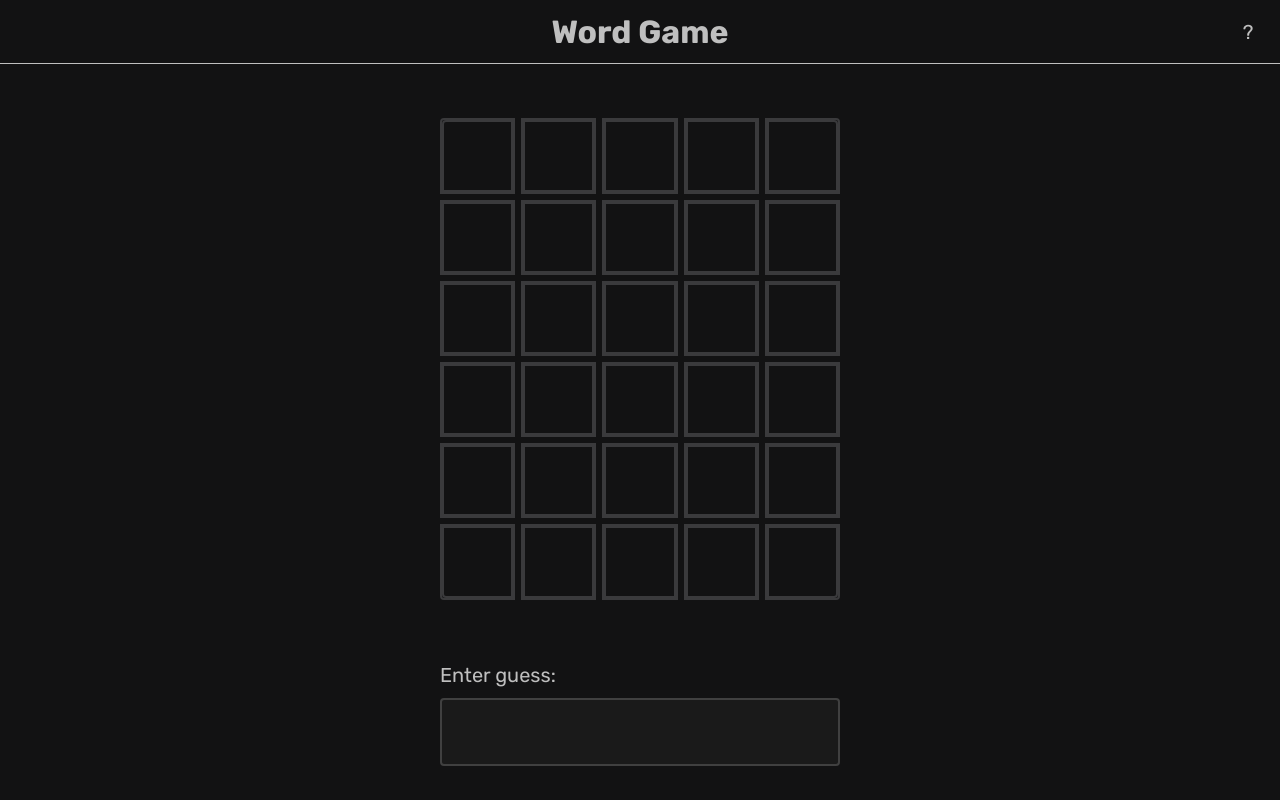
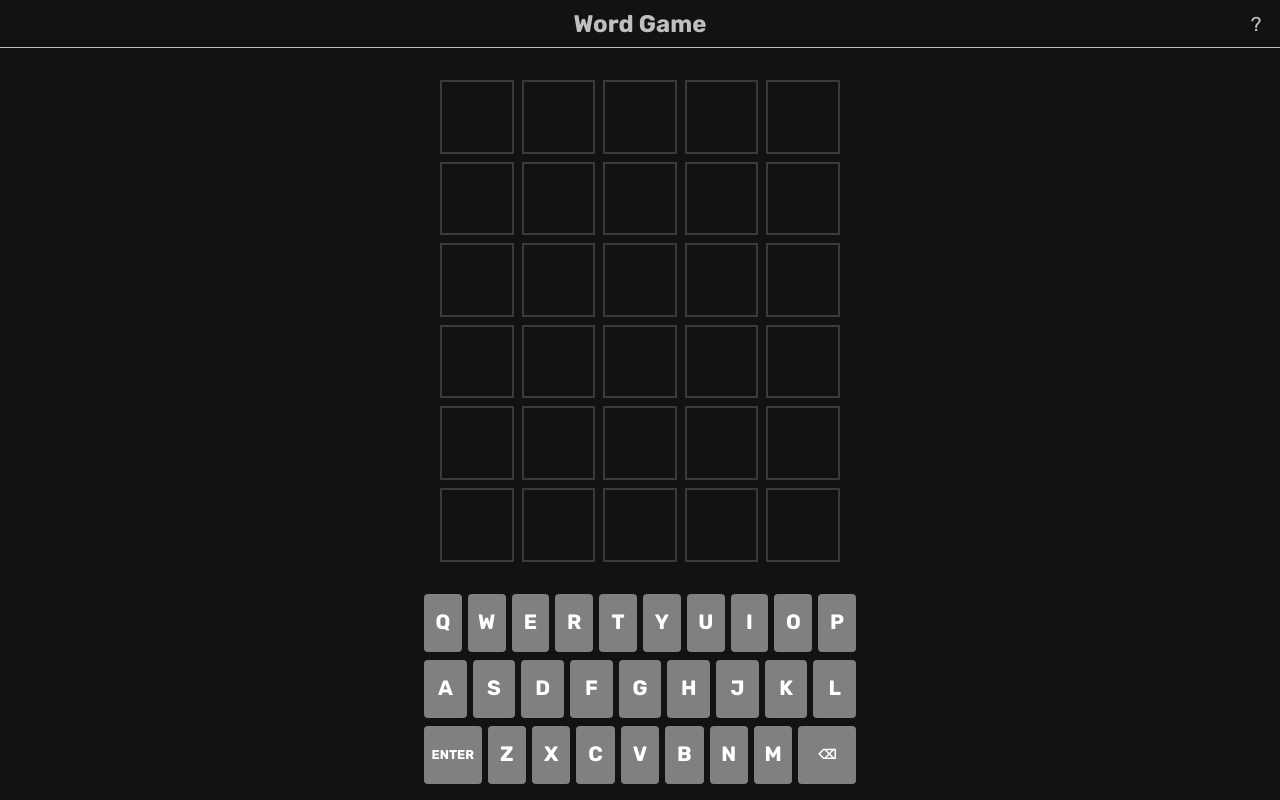
Before and after one commit to Udbhav227/wordle-clone, a React (Vite) app: page / in a window 1280 px wide. Built offline with nearby package versions, Linux system fonts and the light colour scheme.

Commit message:
add keyboard

```diff
--- a/src/components/Game/Game.jsx
+++ b/src/components/Game/Game.jsx
@@ -1,46 +1,121 @@
-import React from "react";
+import React from 'react';
 
-import { sample } from "../../utils";
-import { WORDS } from "../../data";
+import { sample } from '../../utils';
+import { WORDS } from '../../data';
+import { NUM_OF_GUESSES_ALLOWED } from '../../constants';
+import { checkGuess } from '../../game-helpers';
 
-import { NUM_OF_GUESSES_ALLOWED } from "../../constants";
-
-import GuessInput from "./GuessInput";
-import GuessResults from "./GuessResults";
-import GameOverBanner from "../GameOverBanner";
+import GuessResults from './GuessResults';
+import Keyboard from '../Keyboard';
+import GameOverBanner from '../GameOverBanner';
 
 const answer = sample(WORDS);
 console.info({ answer });
 
 function Game() {
-  const [gameStatus, setGameStatus] = React.useState("running");
+  const [gameStatus, setGameStatus] = React.useState('running');
   const [guesses, setGuesses] = React.useState([]);
+  const [tentativeGuess, setTentativeGuess] = React.useState('');
+  const [keyboardCheckedGuesses, setKeyboardCheckedGuesses] = React.useState(
+    []
+  );
 
-  function handleSubmitGuess(tentativeGuess) {
+  function handleSubmitGuess() {
+    if (tentativeGuess.length !== 5) {
+      window.alert('Not enough letters!');
+      return;
+    }
+
+    // TODO: Validate against word list
+
     const nextGuesses = [...guesses, tentativeGuess];
     setGuesses(nextGuesses);
+    setTentativeGuess('');
 
-    if (tentativeGuess === answer) {
-      setGameStatus("won");
+    const flipAnimationDuration = 5 * 300;
+
+    setTimeout(() => {
+      const newKeyboardStatuses = nextGuesses.map((guess) =>
+        checkGuess(guess, answer)
+      );
+      setKeyboardCheckedGuesses(newKeyboardStatuses);
+    }, flipAnimationDuration);
+
+    if (tentativeGuess.toUpperCase() === answer) {
+      setGameStatus('won');
     } else if (nextGuesses.length >= NUM_OF_GUESSES_ALLOWED) {
-      setGameStatus("lost");
+      setGameStatus('lost');
     }
   }
 
+  function handleKeyPress(key) {
+    if (gameStatus !== 'running') {
+      return;
+    }
+    if (key === 'BACKSPACE') {
+      setTentativeGuess((prev) => prev.slice(0, -1));
+      return;
+    }
+    if (key === 'ENTER') {
+      handleSubmitGuess();
+      return;
+    }
+    if (tentativeGuess.length < 5) {
+      setTentativeGuess((prev) => prev + key);
+    }
+  }
+
+  React.useEffect(() => {
+    function handleKeyDown(event) {
+      const { key } = event;
+
+      if (gameStatus !== 'running') {
+        return;
+      }
+
+      if (key === 'Enter') {
+        handleSubmitGuess();
+        return;
+      }
+      if (key === 'Backspace') {
+        setTentativeGuess((prev) => prev.slice(0, -1));
+        return;
+      }
+      if (/^[a-zA-Z]$/.test(key)) {
+        if (tentativeGuess.length < 5) {
+          setTentativeGuess((prev) => prev + key.toUpperCase());
+        }
+      }
+    }
+
+    window.addEventListener('keydown', handleKeyDown);
+
+    return () => {
+      window.removeEventListener('keydown', handleKeyDown);
+    };
+  }, [tentativeGuess, gameStatus, guesses]);
+
+  const checkedGuessesForGrid = React.useMemo(
+    () => guesses.map((guess) => checkGuess(guess, answer)),
+    [guesses, answer]
+  );
+
   return (
     <>
-      {/* <p style={{color : "white"}}>{`Game Status :  ${gameStatus}`}</p> */}
-      <GuessResults guesses={guesses} answer={answer} />
-      <GuessInput
-        gameStatus={gameStatus}
-        handleSubmitGuess={handleSubmitGuess}
+      <GuessResults
+        guesses={checkedGuessesForGrid}
+        tentativeGuess={tentativeGuess}
       />
-      {gameStatus !== "running" && (
+      <Keyboard
+        checkedGuesses={keyboardCheckedGuesses}
+        handleKeyPress={handleKeyPress}
+      />
+      {gameStatus !== 'running' && (
         <GameOverBanner
           gameStatus={gameStatus}
           numOfGuesses={guesses.length}
           answer={answer}
-        ></GameOverBanner>
+        />
       )}
     </>
   );
--- a/src/components/Game/Guess.jsx
+++ b/src/components/Game/Guess.jsx
@@ -1,49 +1,57 @@
-import React from "react";
-
-import { range } from "../../utils";
-import { checkGuess } from "../../game-helpers";
+import React from 'react';
+import { range } from '../../utils';
 
 function Cell({ letter, status, isFlipped }) {
-  const className = `cell ${isFlipped ? "flipped" : ""}`;
+  const className = `cell ${isFlipped ? 'flipped' : ''}`;
   return (
-    <span className={className}>
-      <div className="face front">
-        <span className="letter">{letter}</span>
-      </div>
-      <div className={`face back ${status}`}>
-        <span className="letter">{letter}</span>
-      </div>
-    </span>
+    <div className={className}>
+      <div className="face front">{letter}</div>
+      <div className={`face back ${status}`}>{letter}</div>
+    </div>
   );
 }
 
-export default function Guess({ value, answer }) {
-  const [result, setResult] = React.useState(null);
+function Guess({ value, isSubmitted }) {
   const [flipped, setFlipped] = React.useState([]);
 
   React.useEffect(() => {
-    if (value) {
-      const newResult = checkGuess(value, answer);
-      setResult(newResult);
+    if (!isSubmitted) return;
 
-      newResult.forEach((_, index) => {
+    const flipTiles = () => {
+      range(5).forEach((index) => {
         setTimeout(() => {
-          setFlipped((prevFlipped) => [...prevFlipped, index]);
+          setFlipped((prev) => [...prev, index]);
         }, index * 300);
       });
-    }
-  }, [value, answer]);
+    };
+
+    flipTiles();
+  }, [isSubmitted]);
+
+  if (isSubmitted) {
+    return (
+      <p className="guess">
+        {value.map(({ letter, status }, index) => (
+          <Cell
+            key={index}
+            letter={letter}
+            status={status}
+            isFlipped={flipped.includes(index)}
+          />
+        ))}
+      </p>
+    );
+  }
 
   return (
     <p className="guess">
       {range(5).map((num) => (
-        <Cell
-          letter={result ? result[num].letter : undefined}
-          status={result ? result[num].status : undefined}
-          isFlipped={flipped.includes(num)}
-          key={num}
-        ></Cell>
+        <div className="cell" key={num}>
+          {value ? value[num] : undefined}
+        </div>
       ))}
     </p>
   );
 }
+
+export default Guess;
--- a/src/components/Game/GuessInput.jsx
+++ b/src/components/Game/GuessInput.jsx
@@ -1,40 +1,113 @@
-import React from "react";
+import React from 'react';
 
-export default function GuessInput({ handleSubmitGuess, gameStatus }) {
-  const [tentativeGuess, setTentativeGuess] = React.useState("");
+import { sample } from '../../utils';
+import { WORDS } from '../../data';
+import { NUM_OF_GUESSES_ALLOWED } from '../../constants';
+import { checkGuess } from '../../game-helpers';
 
-  function handleSubmit(event) {
-    event.preventDefault();
+import GuessResults from './GuessResults';
+import Keyboard from '../Keyboard'; // We will create this next
+import GameOverBanner from '../GameOverBanner';
 
-    if (tentativeGuess.length != 5) {
-      window.alert("Please enter exactly 5 characters. 💖");
+const answer = sample(WORDS);
+console.info({ answer });
+
+function Game() {
+  const [gameStatus, setGameStatus] = React.useState('running');
+  const [guesses, setGuesses] = React.useState([]);
+  const [tentativeGuess, setTentativeGuess] = React.useState('');
+
+  function handleSubmitGuess() {
+    if (tentativeGuess.length !== 5) {
+      window.alert('Not enough letters!');
+      return;
     }
 
-    console.log({ tentativeGuess });
+    // TODO: Validate against word list
 
-    handleSubmitGuess(tentativeGuess);
+    const nextGuesses = [...guesses, tentativeGuess];
+    setGuesses(nextGuesses);
+    setTentativeGuess('');
 
-    setTentativeGuess("");
+    if (tentativeGuess.toUpperCase() === answer) {
+      setGameStatus('won');
+    } else if (nextGuesses.length >= NUM_OF_GUESSES_ALLOWED) {
+      setGameStatus('lost');
+    }
   }
+
+  function handleKeyPress(key) {
+    if (gameStatus !== 'running') {
+      return;
+    }
+    if (key === 'BACKSPACE') {
+      setTentativeGuess((prev) => prev.slice(0, -1));
+      return;
+    }
+    if (key === 'ENTER') {
+      handleSubmitGuess();
+      return;
+    }
+    if (tentativeGuess.length < 5) {
+      setTentativeGuess((prev) => prev + key);
+    }
+  }
+
+  // Allow physical keyboard input as well
+  React.useEffect(() => {
+    function handleKeyDown(event) {
+      const { key } = event;
+
+      if (gameStatus !== 'running') {
+        return;
+      }
+
+      if (key === 'Enter') {
+        handleSubmitGuess();
+        return;
+      }
+      if (key === 'Backspace') {
+        setTentativeGuess((prev) => prev.slice(0, -1));
+        return;
+      }
+      if (/^[a-zA-Z]$/.test(key)) {
+        if (tentativeGuess.length < 5) {
+          setTentativeGuess((prev) => prev + key.toUpperCase());
+        }
+      }
+    }
+
+    window.addEventListener('keydown', handleKeyDown);
+
+    return () => {
+      window.removeEventListener('keydown', handleKeyDown);
+    };
+  }, [tentativeGuess, gameStatus, guesses]);
+
+  const checkedGuesses = React.useMemo(
+    () => guesses.map((guess) => checkGuess(guess, answer)),
+    [guesses, answer]
+  );
 
   return (
     <>
-      <form className="guess-input-wrapper" onSubmit={handleSubmit}>
-        <label htmlFor="guess-input">Enter guess:</label>
-        <input
-          id="guess-input"
-          type="text"
-          required
-          disabled={gameStatus !== 'running'}
-          autoComplete="off"
-          minLength={5}
-          maxLength={5}
-          pattern="[A-Z]{5}"
-          title="5 letter word"
-          value={tentativeGuess}
-          onChange={(e) => setTentativeGuess(e.target.value.toUpperCase())}
+      <GuessResults
+        guesses={checkedGuesses}
+        tentativeGuess={tentativeGuess}
+      />
+      <Keyboard
+        checkedGuesses={checkedGuesses}
+        handleKeyPress={handleKeyPress}
+      />
+      {gameStatus !== 'running' && (
+        <GameOverBanner
+          gameStatus={gameStatus}
+          numOfGuesses={guesses.length}
+          answer={answer}
         />
-      </form>
+      )}
     </>
   );
 }
+
+export default Game;
--- a/src/components/Game/GuessResults.jsx
+++ b/src/components/Game/GuessResults.jsx
@@ -1,18 +1,26 @@
-import React from "react";
+import React from 'react';
 
-import { NUM_OF_GUESSES_ALLOWED } from "../../constants";
-import { range } from "../../utils";
+import { NUM_OF_GUESSES_ALLOWED } from '../../constants';
+import { range } from '../../utils';
+import Guess from './Guess';
 
-import Guess from "./Guess";
+function GuessResults({ guesses, tentativeGuess }) {
+  const currentGuessIndex = guesses.length;
 
-export default function GuessResults({ guesses, answer }) {
   return (
-    <>
-      <div className="guess-results">
-        {range(NUM_OF_GUESSES_ALLOWED).map((num) => (
-          <Guess key={num} value={guesses[num]} answer={answer} />
-        ))}
-      </div>
-    </>
+    <div className="guess-results">
+      {range(NUM_OF_GUESSES_ALLOWED).map((num) => {
+        const isCurrentGuess = num === currentGuessIndex;
+        return (
+          <Guess
+            key={num}
+            value={isCurrentGuess ? tentativeGuess : guesses[num]}
+            isSubmitted={!isCurrentGuess && num < currentGuessIndex}
+          />
+        );
+      })}
+    </div>
   );
 }
+
+export default GuessResults;
--- /dev/null
+++ b/src/components/Keyboard/Keyboard.jsx
@@ -0,0 +1,68 @@
+import React from 'react';
+
+const KEYBOARD_ROWS = [
+  ['Q', 'W', 'E', 'R', 'T', 'Y', 'U', 'I', 'O', 'P'],
+  ['A', 'S', 'D', 'F', 'G', 'H', 'J', 'K', 'L'],
+  ['ENTER', 'Z', 'X', 'C', 'V', 'B', 'N', 'M', 'BACKSPACE'],
+];
+
+function getLetterStatuses(checkedGuesses) {
+  const charObj = {};
+
+  checkedGuesses.forEach((guess) => {
+    guess.forEach(({ letter, status }) => {
+      const currentStatus = charObj[letter];
+
+      if (currentStatus === 'correct') {
+        return;
+      }
+      if (status === 'correct') {
+        charObj[letter] = 'correct';
+        return;
+      }
+      if (currentStatus === 'misplaced') {
+        return;
+      }
+      if (status === 'misplaced') {
+        charObj[letter] = 'misplaced';
+        return;
+      }
+      if (status === 'incorrect') {
+        charObj[letter] = 'incorrect';
+      }
+    });
+  });
+
+  return charObj;
+}
+
+function Keyboard({ checkedGuesses, handleKeyPress }) {
+  const letterStatuses = getLetterStatuses(checkedGuesses);
+
+  return (
+    <div className="keyboard">
+      {KEYBOARD_ROWS.map((row, rowIndex) => (
+        <div className="keyboard-row" key={rowIndex}>
+          {row.map((key) => {
+            const status = letterStatuses[key];
+            const isSpecialKey = key.length > 1;
+            const className = `key ${status ? status : ''} ${
+              isSpecialKey ? 'special-key' : ''
+            }`;
+            return (
+              <button
+                className={className}
+                key={key}
+                onClick={() => handleKeyPress(key)}
+              >
+                {key === 'BACKSPACE' ? '⌫' : key}
+              </button>
+            );
+          })}
+        </div>
+      ))}
+    </div>
+  );
+}
+
+export default Keyboard;
--- /dev/null
+++ b/src/components/Keyboard/index.js
@@ -0,0 +1,2 @@
+export * from "./Keyboard";
+export { default } from "./Keyboard";
--- a/src/styles.css
+++ b/src/styles.css
@@ -1,12 +1,12 @@
 @import url('https://fonts.googleapis.com/css2?family=Rubik:ital,wght@0,300..900;1,300..900&display=swap');
+
 /*
   Theme and global variables
 */
 html {
-  overflow-y: scroll;
 
-  --game-spacing: 32px;
-  --header-height: 4rem;
+  --game-spacing: 16px;
+  --header-height: 3rem;
 
   --color-success: hsl(150deg 70% 30%);
   --color-misplaced: #b59f3b;
@@ -20,19 +20,13 @@ html {
   --color-gray-900: hsl(0deg 0% 90%);
 }
 
-
 /*
   Custom styles
 */
 body {
-  font-family: "Rubik", sans-serif;
+  font-family: 'Rubik', sans-serif;
   background-color: #121213;
-}
-
-@media (max-height: 600px) {
-  body {
-    --game-spacing: 8px;
-  }
+  color: white;
 }
 
 button {
@@ -48,7 +42,7 @@ button {
 .wrapper {
   display: flex;
   flex-direction: column;
-  min-height: 100%;
+  height: 100vh;
 }
 
 header {
@@ -77,7 +71,7 @@ header .side.right {
 
 h1 {
   flex: 1;
-  font-size: 2rem;
+  font-size: 1.5rem;
   line-height: var(--header-height);
   text-align: center;
 }
@@ -90,195 +84,49 @@ h1 {
   header .side button {
     font-size: 1.2rem;
   }
-
-
 }
 
 .game-wrapper {
-  flex: 1;
   display: flex;
   flex-direction: column;
   gap: var(--game-spacing);
-  padding: var(--game-spacing) 32px;
+  flex: 1;
+
+  justify-content: center;
+  align-self: center;
+
   margin: 0 auto;
-  min-width: 250px;
-  max-width: min(500px, 58vh, 100%);
+  width: 100%;
+  max-width: min(480px, 58vh, 100%);
+  min-width: 360px;
+  max-height: 800px;
+  padding: 1rem;
 }
 
 .guess-results {
-  flex: 1;
-  display: flex;
-  flex-direction: column;
-  justify-content: center;
+  padding: .5rem;
 }
 
 .guess {
-  display: flex;
-  gap: 6px;
-  margin-bottom: 6px;
+  display: grid;
+  grid-template-columns: repeat(5, 1fr);
+  gap: .5rem;
+  margin: .5rem;
 }
 
 .cell {
   position: relative;
-  width: 20%;
+  width: 100%;
   display: grid;
   place-content: center;
   aspect-ratio: 1 / 1;
   border: 2px solid #3a3a3c;
-  border-radius: var(--radius);
-  font-size: 2rem;
-}
+  font-size: 2.2rem;
+  font-weight: bold;
+  text-transform: uppercase;
 
-/*
-  Round the corners for the 4 cells at the very corners of
-  the game board
-*/
-.guess:first-of-type .cell:first-of-type {
-  --radius: 4px 0px 0px 0px;
-}
-.guess:first-of-type .cell:last-of-type {
-  --radius: 0px 4px 0px 0px;
-}
-.guess:last-of-type .cell:last-of-type {
-  --radius: 0px 0px 4px 0px;
-}
-.guess:last-of-type .cell:first-of-type {
-  --radius: 0px 0px 0px 4px;
-}
-
-.cell.correct {
-  background: var(--color-success);
-  border-color: var(--color-success);
-  color: white;
-}
-.cell.incorrect {
-  background: var(--color-incorrect);
-  border-color: var(--color-incorrect);
-  color: white;
-}
-.cell.misplaced {
-  background: var(--color-misplaced);
-  border-color: var(--color-misplaced);
-  color: white;
-}
-
-.guess-input-wrapper {
-  display: flex;
-  flex-direction: column;
-  gap: 8px;
-  height: 6.75rem;
-}
-
-.guess-input-wrapper label {
-  color: var(--color-gray-700);
-  font-size: 1.25rem;
-}
-
-.guess-input-wrapper input {
-  display: block;
-  width: 100%;
-  font-size: 2rem;
-  border: 2px solid var(--color-gray-300);
-  border-radius: 4px;
-  padding: 8px 16px;
-  outline-offset: 4px;
-  outline-color: var(--color-gray-300);
-  color: var(--color-gray-700);
-  background-color: var(--color-gray-100);
-}
-.guess-input-wrapper input:focus {
-  outline: 2px solid var(--color-gray-300);
-}
-
-.guess-input-wrapper input:disabled {
-  cursor: not-allowed;
-}
-
-.banner {
-  position: fixed;
-  left: 0;
-  right: 0;
-  bottom: 0;
-  width: 100%;
-  max-width: 600px;
-  margin: 0 auto;
-  padding: 32px;
-  text-align: center;
-  animation: slideUp 750ms cubic-bezier(0, 0.72, 0.24, 1.02);
-  border-radius: 4px 4px 0px 0px;
-  will-change: transform;
-  z-index: 10;
-}
-
-.happy.banner {
-  background: var(--color-success);
-  color: white;
-}
-.sad.banner {
-  background: var(--color-error);
-  color: white;
-}
-
-.visually-hidden {
-  position: absolute;
-  overflow: hidden;
-  clip: rect(0 0 0 0);
-  height: 1px;
-  width: 1px;
-  margin: -1px;
-  padding: 0;
-  border: 0;
-}
-
-/*
-  Modal styles
-*/
-[data-reach-dialog-content] {
-  position: relative;
-  border-radius: 8px;
-  padding: 24px 32px;
-}
-.modal-close-btn {
-  position: absolute;
-  top: 0;
-  right: 0;
-  padding: 16px;
-  cursor: pointer;
-}
-.modal-title {
-  margin-bottom: 0.5em;
-}
-
-/*
-  Keyframe animations
-*/
-@keyframes slideUp {
-  from {
-    transform: translateY(100%);
-  }
-  to {
-    transform: translateY(0%);
-  }
-}
-
-/*
-  Flip animation
-*/
-.guess {
-  display: flex;
-  gap: 6px;
-  margin-bottom: 6px;
-}
-
-.cell {
-  color: #121213;
-  position: relative;
-  width: 20%;
-  aspect-ratio: 1 / 1;
-  border-radius: var(--radius);
-  font-size: 2rem;
+  /* Animation Properties */
   transform-style: preserve-3d;
-  perspective: 1000px;
   transition: transform 0.6s;
 }
 
@@ -295,41 +143,112 @@ h1 {
   backface-visibility: hidden;
   display: grid;
   place-content: center;
-  border: 2px solid #3a3a3c;
-  border-radius: var(--radius);
-}
-
-.face.front {
-  background-color: transparent;
-  transform: rotateX(0deg);
 }
 
 .face.back {
   transform: rotateX(180deg);
-  color: white;
+  border: 2px solid transparent;
 }
 
-.face.back.correct {
+.face.back.correct,
+.cell.correct {
   background: var(--color-success);
   border-color: var(--color-success);
 }
-.face.back.incorrect {
+.face.back.incorrect,
+.cell.incorrect {
   background: var(--color-incorrect);
   border-color: var(--color-incorrect);
 }
-.face.back.misplaced {
+.face.back.misplaced,
+.cell.misplaced {
   background: var(--color-misplaced);
   border-color: var(--color-misplaced);
 }
 
-.cell .letter {
-  display: block;
+.banner {
+  position: fixed;
+  left: 0;
+  right: 0;
+  bottom: 0;
+  max-width: 600px;
+  margin: 0 auto;
+  padding: 16px;
+  text-align: center;
+  animation: slideUp 750ms cubic-bezier(0, 0.72, 0.24, 1.02);
+  border-radius: 4px 4px 0 0;
+  z-index: 10;
+}
+
+.happy.banner {
+  background: var(--color-success);
+}
+.sad.banner {
+  background: var(--color-error);
 }
 
 /*
-  How to play modal
+  Keyboard styles
 */
+.keyboard {
+  display: flex;
+  flex-direction: column;
+  gap: 8px;
+  margin-top: auto;
+  max-width: 480px;
+}
 
+.keyboard-row {
+  display: flex;
+  justify-content: center;
+  gap: 6px;
+  width: 100%;
+}
+
+.key {
+  font-size: clamp(0.85rem, 4vw, 1.3rem);
+  font-weight: bold;
+  border-radius: 4px;
+  background-color: hsl(0deg 0% 50%);
+  color: white;
+  display: grid;
+  place-content: center;
+  flex: 1;
+  height: 58px;
+  transition: background-color 0.3s ease;
+}
+
+.key.special-key {
+  flex: 1.5;
+  font-size: 0.8rem;
+}
+
+.key:hover {
+  background-color: hsl(0deg 0% 60%);
+}
+
+.key.correct {
+  background-color: var(--color-success);
+}
+.key.misplaced {
+  background-color: var(--color-misplaced);
+}
+.key.incorrect {
+  background-color: var(--color-incorrect);
+}
+
+@keyframes slideUp {
+  from {
+    transform: translateY(100%);
+  }
+  to {
+    transform: translateY(0%);
+  }
+}
+
+/*
+  How to play modal (condensed from original)
+*/
 .modal-overlay {
   position: fixed;
   top: 0;
@@ -525,3 +444,9 @@ header .side button {
     opacity: 0;
   }
 }
+
+@media (max-width: 500px) {
+  .game-wrapper {
+    padding-top: 2.2rem;
+  }
+}
```
